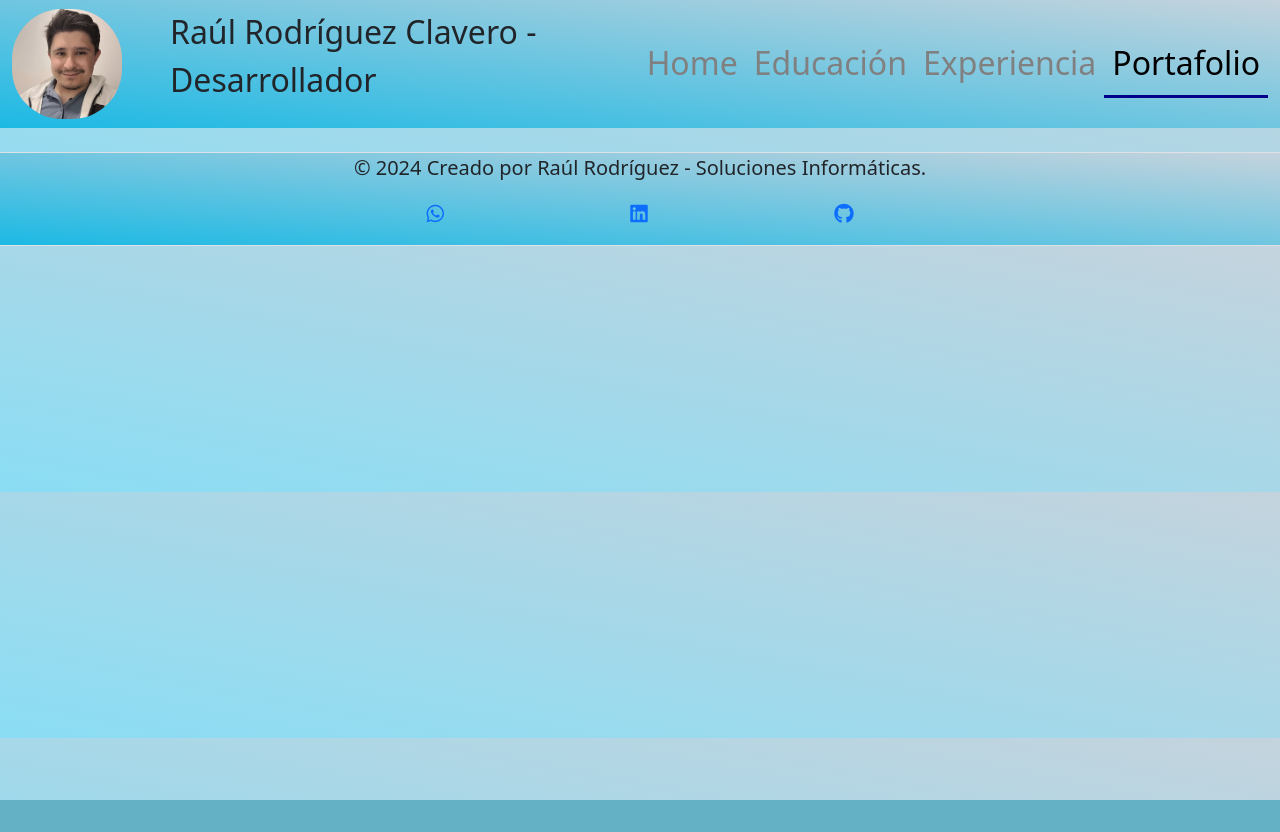
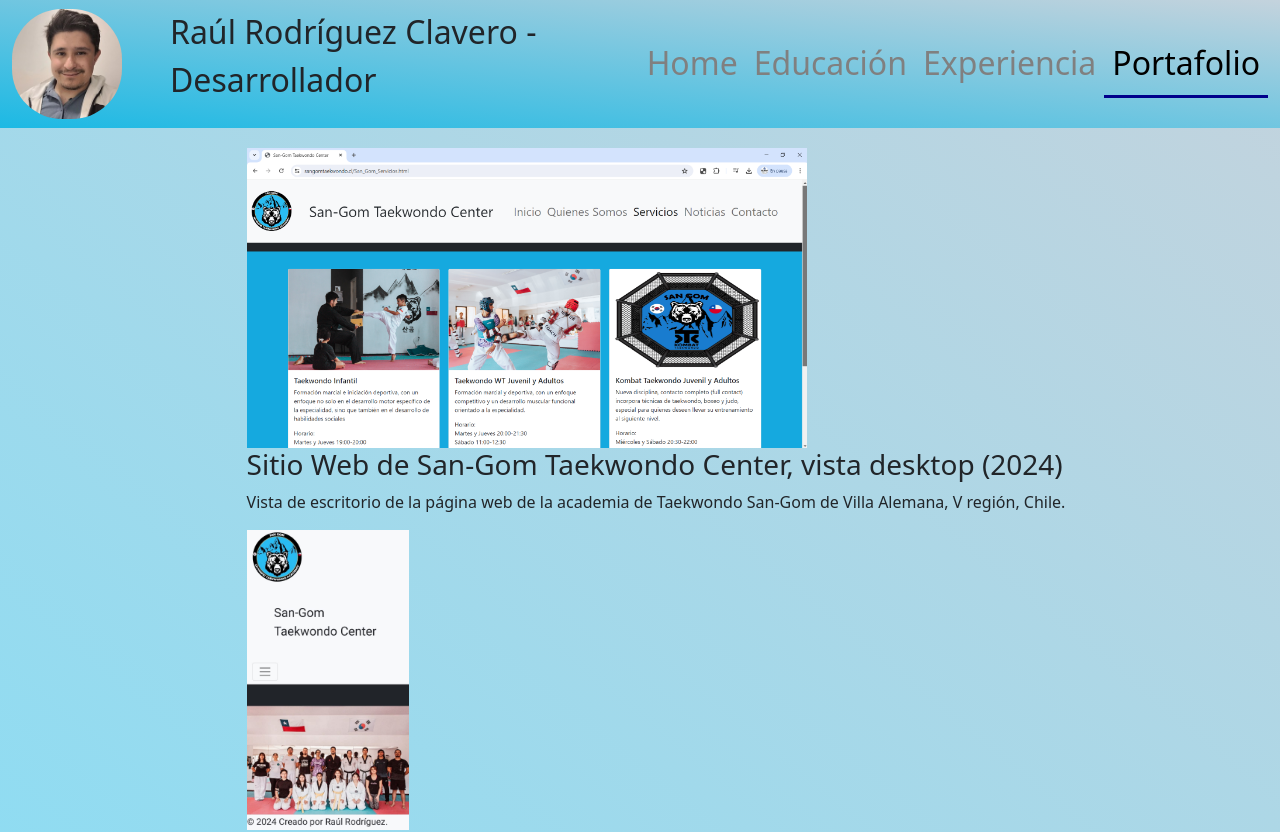
Before and after one commit to RaulWeirdStackDev/CVRaulReact, a React (Vite) app: page /portafolio in a window 1280 px wide. Shown: the top 832 px of the page. Before the commit the page ends 800 px from the top, so only its background shows below. Built offline with nearby package versions, Linux system fonts and the light colour scheme.

Commit message:
desplegar portafolio

```diff
--- a/src/App.jsx
+++ b/src/App.jsx
@@ -1,6 +1,6 @@
 import { BrowserRouter, Routes, Route } from "react-router-dom"
 import { Footer, Navbar } from "./components"
-import {Home, Experiencia, Educacion} from "./views"
+import {Home, Experiencia, Educacion, Portafolio} from "./views"
 
 function App() {
 
@@ -12,6 +12,7 @@
   <Route path="/" element={<Home/>}/>
   <Route path="/experiencia" element={<Experiencia/>}/>
   <Route path="/educacion" element={<Educacion/>}/>
+  <Route path="/portafolio" element={<Portafolio/>}/>
  </Routes>
     <Footer/>
     </BrowserRouter>
--- a/src/data/portafolio.json
+++ b/src/data/portafolio.json
@@ -1,14 +1,14 @@
 [
   {
     "id": "po1",
-    "img": "/sangomvistabrowser",
+    "img": "/sangomvistabrowser.png",
     "title": "Sitio Web de San-Gom Taekwondo Center, vista desktop (2024)",
     "desc": "Vista de escritorio de la página web de la academia de Taekwondo San-Gom de Villa Alemana, V región, Chile."
   },
 
   {
     "id": "po2",
-    "img": "/sangomvistamovil",
+    "img": "/sangomvistamovil.jpeg",
     "title": "Sitio Web de San-Gom Taekwondo Center, vista móvil (2024)",
     "desc": "Vista móvil de la página web de la academia de Taekwondo San-Gom de Villa Alemana, V región, Chile."
   }
--- a/src/views/Portafolio/Portafolio.jsx
+++ b/src/views/Portafolio/Portafolio.jsx
@@ -1,2 +1,23 @@
-import '../../data/portafolio.json'
+import portafolio from '../../data/portafolio.json'
 import './portafolio.css'
+
+export const Portafolio = () => {
+  return (
+    <div className="portafolio">
+
+            <ul>
+            {portafolio.map((portafolio)=>(
+                <li key={portafolio.id}>
+                    <img src={portafolio.img} alt={portafolio.title} />
+                    <h3>{portafolio.title}</h3>
+                    <p>{portafolio.desc}</p>
+                </li>
+
+
+            )
+        )}
+        </ul>
+
+    </div>
+  )
+}
--- a/src/views/Portafolio/portafolio.css
+++ b/src/views/Portafolio/portafolio.css
@@ -0,0 +1,3 @@
+body{display: flex; justify-content: center;}
+.portafolio{display: flex; justify-content: center; margin-top: 20px;}
+.portafolio img {height: 300px; width: auto; justify-self: center;}
--- a/src/views/index.js
+++ b/src/views/index.js
@@ -1,3 +1,4 @@
 export * from './Home/Home/Home'
 export * from './Educacion/Educacion'
 export * from './Experiencia/Experiencia'
+export * from './Portafolio/Portafolio'
```
